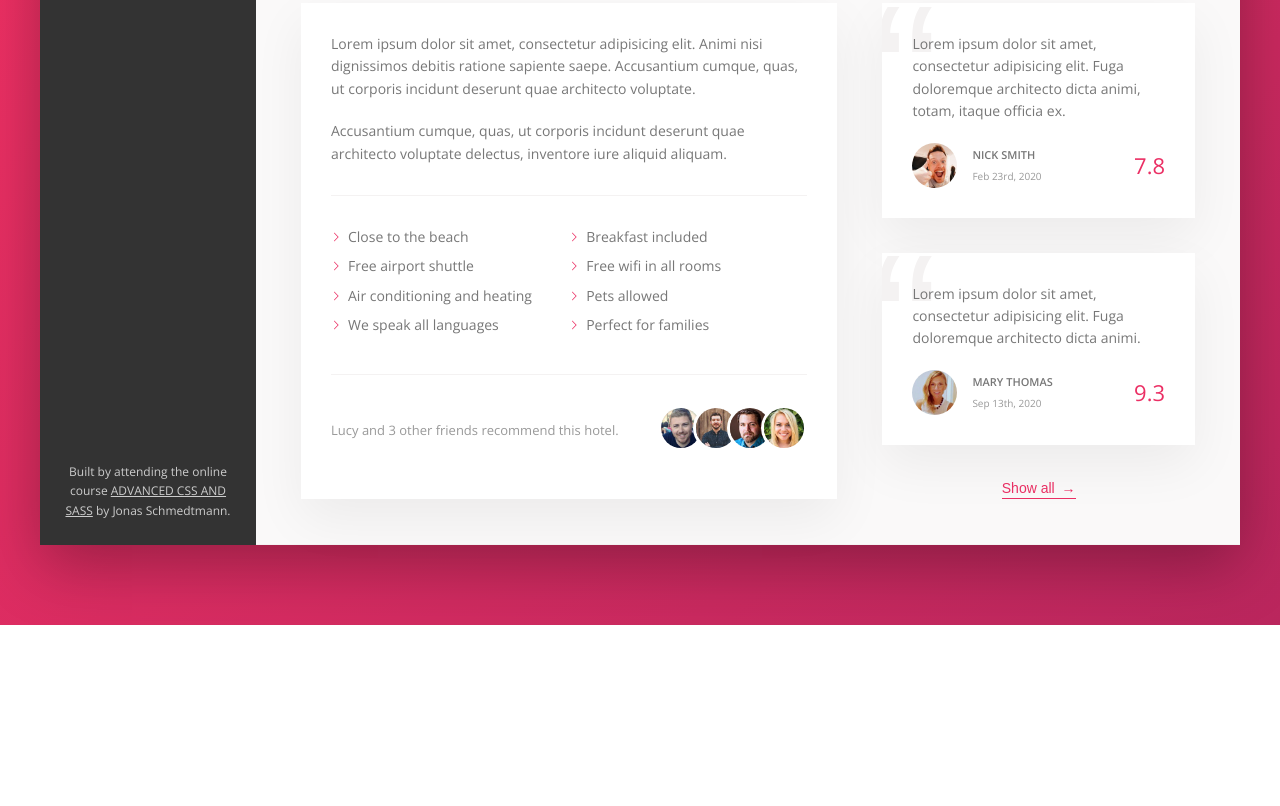
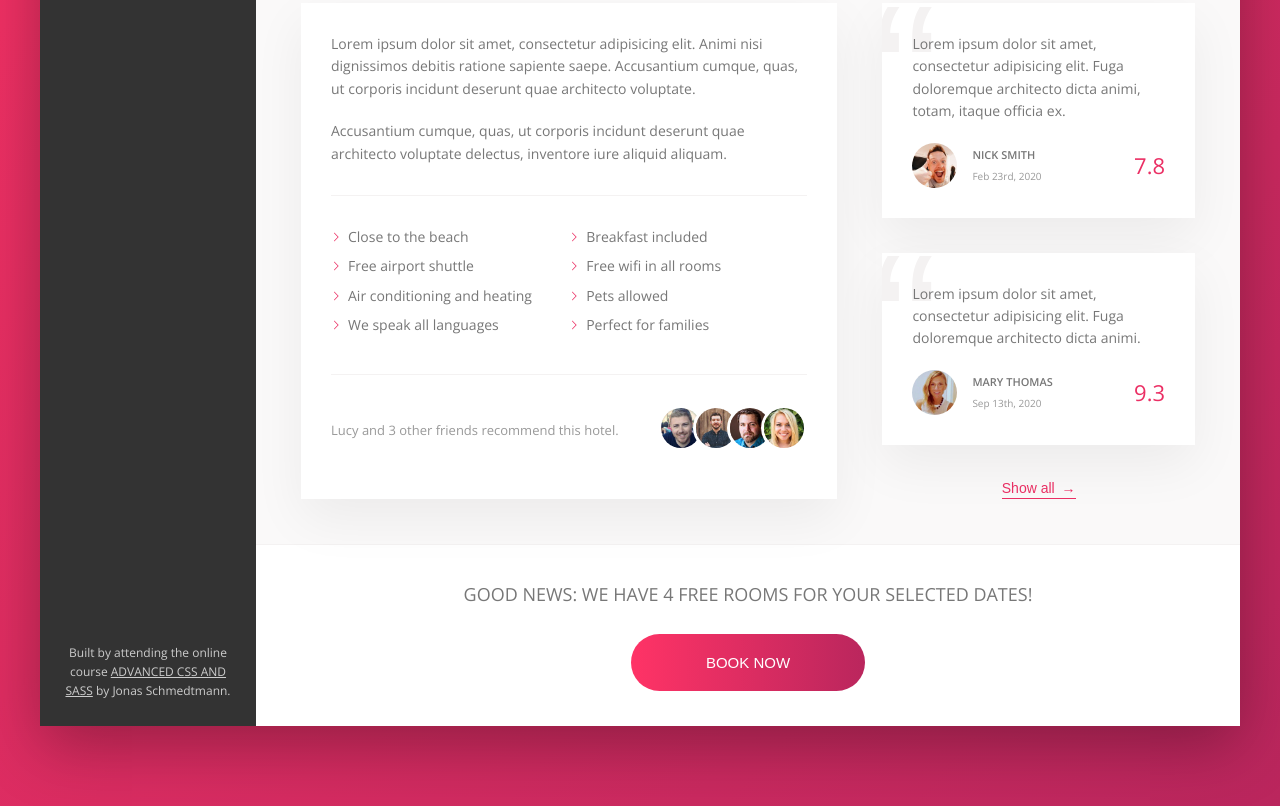
Before and after one commit to Jascha-Biederstedt/trillo, a website: page index.html in a window 1280 px wide. Shown: the part 644-1450 px from the top of the page. Before the commit the page ends 1269 px from the top, so only its background shows below. Drawn offline with nearby package versions, Linux system fonts and the light colour scheme.

Commit message:
Build the CTA section

```diff
--- a/index.html
+++ b/index.html
@@ -205,6 +205,16 @@
                             <button class="btn-inline">Show all <span>&rarr;</span></button>
                         </div>
                     </div>
+
+                    <div class="cta">
+                        <h2 class="cta__book-now">
+                            Good news: We have 4 free rooms for your selected dates!
+                        </h2>
+                        <button class="btn">
+                            <span class="btn__visible">Book now</span>
+                            <span class="btn__invisible">Only 4 rooms left</span>
+                        </button>
+                    </div>
                 </main>
             </div>
         </div>
--- a/sass/_components.scss
+++ b/sass/_components.scss
@@ -442,3 +442,71 @@
         font-weight: 300;
     }
 }
+
+// CALL TO ACTION
+
+.cta {
+    padding: 3.5rem 0;
+    text-align: center;
+
+    &__book-now {
+        font-size: 1.8rem;
+        font-weight: 300;
+        margin-bottom: 2.5rem;
+        text-transform: uppercase;
+    }
+}
+
+// BUTTON
+
+.btn {
+    font-size: 1.5rem;
+    font-weight: 300;
+    color: #fff;
+    text-transform: uppercase;
+    border-radius: 100px;
+    border: none;
+    background-image: linear-gradient(to right,
+                      var(--color-primary-light),
+                      var(--color-primary-dark));
+    position: relative;
+    overflow: hidden;
+    cursor: pointer;
+
+    & > * {
+        display: inline-block;
+        height: 100%;
+        width: 100%;
+        transition: all .2s;
+    }
+
+    &__visible {
+        padding: 2rem 7.5rem;
+    }
+
+    &__invisible {
+        position: absolute;
+        padding: 2rem 0;
+        left: 0;
+        top: -100%;
+    }
+
+    &:hover {
+        background-image: linear-gradient(to left,
+                      var(--color-primary-light),
+                      var(--color-primary-dark));
+
+        & .btn__visible {
+            transform: translateY(100%);
+        }
+
+        & .btn__invisible {
+            top: 0;
+        }
+    }
+
+    &:focus {
+        outline: none;
+        animation: pulsate 1s infinite;
+    }
+}
```
Also changed, not shown: css/style.css.
